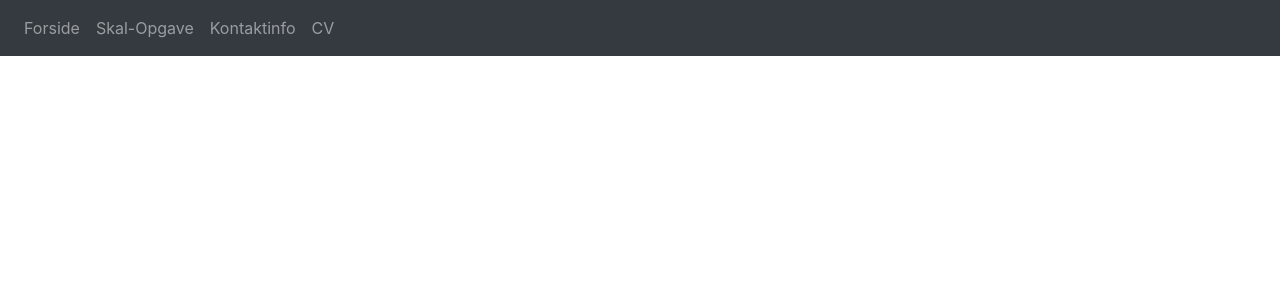
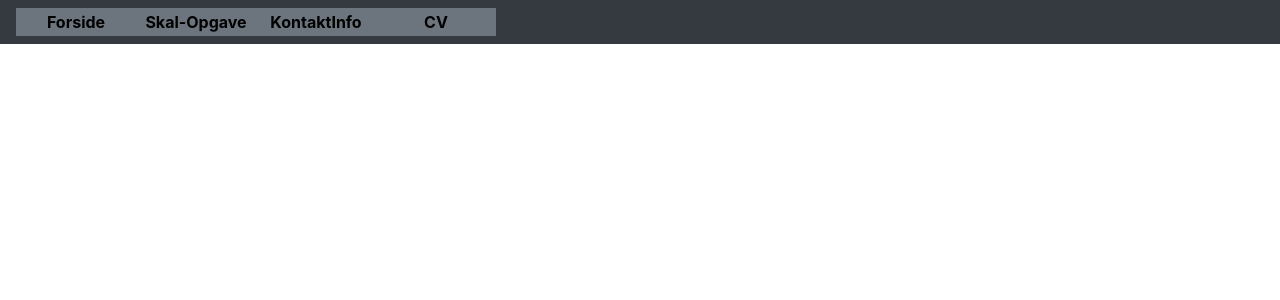
Before and after one commit to Bakerling25/Portfolie, a PHP site: page /CV.php in a window 1280 px wide. Shown: the top 300 px of the page. Run offline with PHP 8.4, Linux system fonts and the light colour scheme.

Commit message:
Har added funktionaliteten til at skifte sider

```diff
--- a/CSS/MyStyle.css
+++ b/CSS/MyStyle.css
@@ -1,11 +1,19 @@
 /*@import url('https://fonts.googleapis.com/css?family=Poppins:400,500,700');*/
 #LogoContent {
-    background-image: url('../img/LogoTemplate.png');
-    background-repeat: no-repeat;
+    background-image: url('../img/logo.png');
+    /*background-repeat: no-repeat;*/
     background-size: auto;
     background-position: bottom;
     background-color:#d5d9dd;
-    height:28vh;
+    height:20vh;
+}
+.menuBtns {
+    width:120px;
+    font-weight:bold;
+    background-color: #6C757D;
+    padding-top:2px;
+    padding-bottom:2px;
+    border: none;
 }
 .PageHeaders {
     text-align:center;
--- a/CV.php
+++ b/CV.php
@@ -5,7 +5,7 @@
         <meta name="viewport" content="width=device-width, initial-scale=1">
         <title>CV</title>
         <link rel="stylesheet" href="https://maxcdn.bootstrapcdn.com/bootstrap/4.4.1/css/bootstrap.min.css">
-        <link href="../css/MyStyle.css" rel="stylesheet" type="text/css">
+        <link href="CSS/MyStyle.css" rel="stylesheet" type="text/css">
     </head>
     <body>
         <div>
--- /dev/null
+++ b/Content/IkkeHer.php
@@ -0,0 +1,3 @@
+<p>
+    Vend Om Og Løb.
+</p>
--- /dev/null
+++ b/Globals.php
@@ -0,0 +1,3 @@
+<?php
+
+    $Site = "";
--- a/Kontaktinfo.php
+++ b/Kontaktinfo.php
@@ -6,7 +6,7 @@
     <meta name="viewport" content="width=device-width, initial-scale=1">
     <title>Kontaktinfo</title>
     <link rel="stylesheet" href="https://maxcdn.bootstrapcdn.com/bootstrap/4.4.1/css/bootstrap.min.css">
-    <link href="../CSS/MyStyle.css" rel="stylesheet" type="text/css">
+    <link href="CSS/MyStyle.css" rel="stylesheet" type="text/css">
 </head>
 
 <body>
--- a/Menu.php
+++ b/Menu.php
@@ -1,17 +1,34 @@
 
-        <nav class="navbar navbar-expand-sm bg-dark navbar-dark">
+<!--<form method="GET" action="index.php">
+    <nav id="navBar" class="navbar navbar-expand-sm bg-dark navbar-dark fixed-top">
+        <ul class="navbar-nav" >
+            <li class="nav-item">
+                <input class="" type="submit" name="forside" value="Forside">
+            </li>
+            <li class="nav-item">
+                <input class="menuBtns" type="submit" name="om" value="Om">
+            </li>
+            <li class="nav-item">
+                <input class="menuBtns" type="submit" name="opret" value="Opret">
+            </li>
+        </ul>
+    </nav>
+</form>-->
+<form method="GET" action="index.php">
+    <nav class="navbar navbar-expand-sm bg-dark navbar-dark">
             <ul class="navbar-nav">
               <li class="nav-item">
-                <a class="nav-link" href="Index.php">Forside</a>
+                  <input class="menuBtns" type="submit" name="forside" value="Forside">
               </li>
               <li class="nav-item">
-                <a class="nav-link" href="Skal-Opgave.php">Skal-Opgave</a>
+                  <input class="menuBtns" type="submit" name="skal-opgave" value="Skal-Opgave">
               </li>
               <li class="nav-item">
-                  <a class="nav-link" href="Kontaktinfo.php">Kontaktinfo</a>
+                  <input class="menuBtns" type="submit" name="kontaktinfo" value="KontaktInfo">
               </li>
               <li class="nav-item">
-                  <a class="nav-link" href="CV.php">CV</a>
+                  <input class="menuBtns" type="submit" name="cv" value="CV">
               </li>
             </ul>
         </nav>
+</form>
--- a/Skal-Opgave.php
+++ b/Skal-Opgave.php
@@ -5,7 +5,7 @@
             <meta name="viewport" content="width=device-width, initial-scale=1">
             <title>Skal-Opgave</title>
             <link rel="stylesheet" href="https://maxcdn.bootstrapcdn.com/bootstrap/4.4.1/css/bootstrap.min.css">
-            <link href="../CSS/MyStyle.css" rel="stylesheet" type="text/css">
+            <link href="CSS/MyStyle.css" rel="stylesheet" type="text/css">
 	</head>
     <body>
         <div>
```
Also changed, not shown: Content/Forside.php (added, +10 -0 lines), Content/KontaktInfo.php (added, +12 -0 lines), Functions/SiteDecider.php (added, +16 -0 lines), Index.php (+18 -17 lines), 1 other file.
